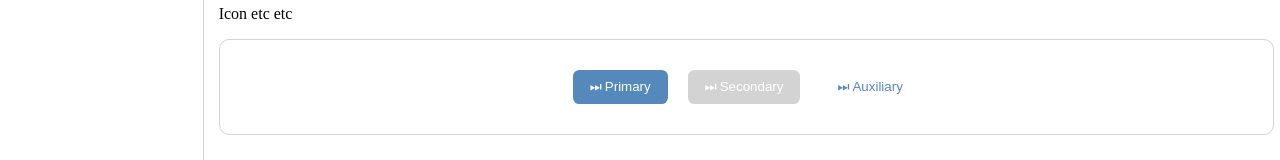
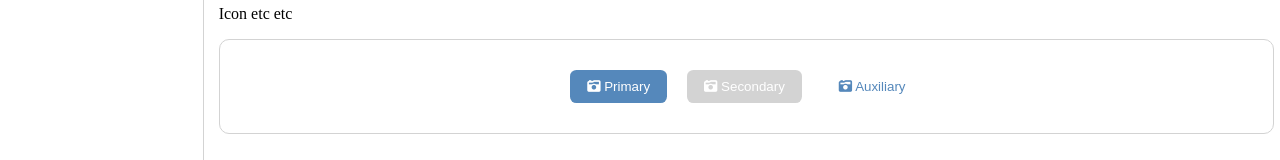
Before and after one commit to maximum-style/angular-components, an Angular app: page /showcase/button in a window 1280 px wide. Shown: the part 506-666 px from the top of the page. Built offline with nearby package versions, Linux system fonts and the light colour scheme.

Commit message:
Adicionado font awesome

```diff
--- a/package.json
+++ b/package.json
@@ -20,6 +20,10 @@
     "@angular/platform-browser": "^19.1.0",
     "@angular/platform-browser-dynamic": "^19.1.0",
     "@angular/router": "^19.1.0",
+    "@fortawesome/angular-fontawesome": "^1.0.0",
+    "@fortawesome/free-brands-svg-icons": "^6.7.1",
+    "@fortawesome/free-regular-svg-icons": "^6.7.1",
+    "@fortawesome/free-solid-svg-icons": "^6.7.1",
     "rxjs": "~7.8.0",
     "tslib": "^2.3.0",
     "zone.js": "~0.15.0"
--- a/src/app/components/button/button.directive.scss
+++ b/src/app/components/button/button.directive.scss
@@ -39,8 +39,3 @@
     cursor: default !important;
     pointer-events: none !important;
 }
-
-.with-icon::before {
-    content: "⏭";
-    padding-right: 3px;
-}
--- a/src/app/showcase/button-showcase/button-showcase.component.html
+++ b/src/app/showcase/button-showcase/button-showcase.component.html
@@ -17,7 +17,7 @@
         <button maxButton [severity]="'danger'" [disabled]="true">Danger</button>
 </max-showcase-example>
 <max-showcase-example [title]="''" [description]="'Icon etc etc'">
-        <button maxButton [icon]="'temIcon'">Primary</button>
-        <button maxButton [type]="'secondary'" [icon]="'temIcon'">Secondary</button>
-        <button maxButton [type]="'auxiliary'" [icon]="'temIcon'">Auxiliary</button>
+        <button maxButton><i class="fa fa-camera-retro"></i> Primary</button>
+        <button maxButton [type]="'secondary'"><i class="fa fa-camera-retro"></i> Secondary</button>
+        <button maxButton [type]="'auxiliary'"><i class="fa fa-camera-retro"></i> Auxiliary</button>
 </max-showcase-example>
--- a/src/app/showcase/button-showcase/button-showcase.component.scss
+++ b/src/app/showcase/button-showcase/button-showcase.component.scss
@@ -1,3 +1,5 @@
+@import url('https://cdnjs.cloudflare.com/ajax/libs/font-awesome/6.7.2/css/all.min.css');
+
 button + button {
     margin-left: 20px;
 }
--- a/src/app/showcase/button-showcase/button-showcase.component.ts
+++ b/src/app/showcase/button-showcase/button-showcase.component.ts
@@ -1,16 +1,20 @@
 import { Component } from '@angular/core';
 import { ButtonDirective } from '@components/button/button.directive';
 import { ShowcaseExampleComponent } from '@showcase/showcase-example/showcase-example.component';
+import { faCoffee } from '@fortawesome/free-solid-svg-icons';
+import { FontAwesomeModule } from '@fortawesome/angular-fontawesome';
 
 @Component({
   imports: [
     ButtonDirective,
-    ShowcaseExampleComponent
+    ShowcaseExampleComponent,
+    FontAwesomeModule
   ],
   templateUrl: './button-showcase.component.html',
   styleUrls: ['./button-showcase.component.scss']
 })
 export class ButtonShowcaseComponent {
+  faCoffee = faCoffee;
 
   public onClickEvent() {
     console.log('TO HABILITADO AAAAAAAAAA')
```
